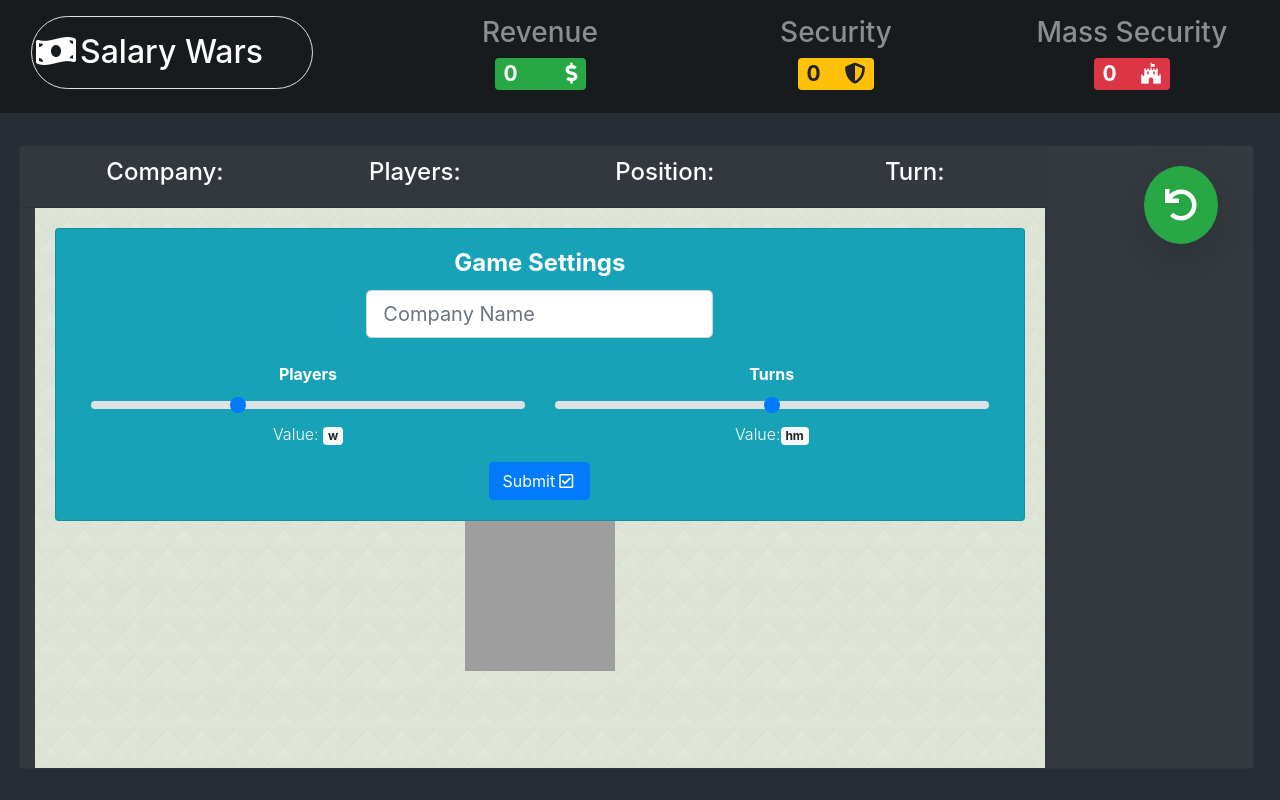
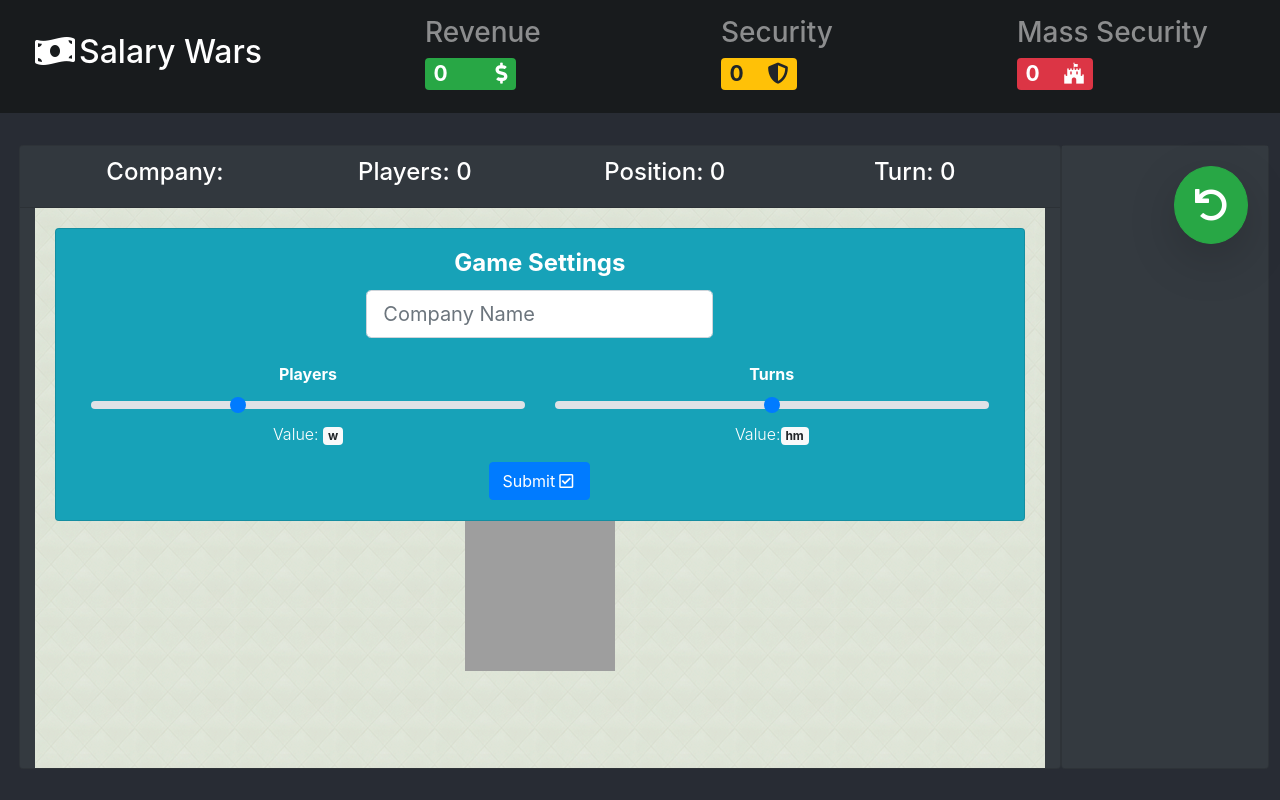
Before and after one commit to yiannis9/SalaryWars, a React (Create React App) app: page / in a window 1280 px wide. Built offline with nearby package versions, Linux system fonts and the light colour scheme; grey boxes are pictures that could not be loaded.

Commit message:
Minor Cleanup
Fixed sidebar position
reputation in state no longer needed(might add again later)
added all state values on reset
reset button now has tooltip
more will follow

```diff
--- a/src/App.js
+++ b/src/App.js
@@ -17,17 +17,15 @@ class App extends Component {
       myPos: 0,
       turn: 0,
       revenue: 0,
-      reputation: 0,
       security: 0,
       massSecurity: 0,
       incFactor: 1.5
     };
-
     this.gameStart = this.gameStart.bind(this);
     this.handleIncrement = this.handleIncrement.bind(this);
   }
 
-  gameStart = () => {
+  gameStart() {
     this.setState(state => ({
       gameStarted: !this.state.gameStarted,
       companyName: null,
@@ -39,11 +37,10 @@ class App extends Component {
       security: 0,
       massSecurity: 0
     }));
-  };
+  }
 
   handleIncrement() {
     this.setState({ revenue: this.state.revenue + 1 * this.state.incFactor });
-    console.log(this.state.revenue);
   }
 
   render() {
@@ -56,7 +53,13 @@ class App extends Component {
         ></Gamenav>
         {this.state.gameStarted ? (
           <div className="App-body text-white container-fluid my-3 mx-1 row">
-            <Game onIncrement={this.handleIncrement}></Game>
+            <Game
+              onIncrement={this.handleIncrement}
+              companyName={this.state.companyName}
+              turn={this.state.turn}
+              myPos={this.state.myPos}
+              players={this.state.players}
+            ></Game>
             <Sidebar onClick={this.gameStart}></Sidebar>
           </div>
         ) : (
--- a/src/Components/gameNav.jsx
+++ b/src/Components/gameNav.jsx
@@ -8,18 +8,18 @@ class Gamenav extends Component {
       <nav className="navbar navbar-expand-lg navbar-dark mx-auto row">
         {/* Navbar brand */}
         <div className="col-3 navbar-brand">
-          <h2 className="pl-1 pr-5 py-3 border rounded-pill">
+          <h2 className="pl-1 pr-5 py-3">
             <i className="fas fa-money-bill-wave pr-1"></i>
             Salary Wars
           </h2>
         </div>
         {/* Stats */}
         <div className="col-9">
-          <div className="row navbar-nav pl-5 align-items-center">
+          <div className="row navbar-nav pl-5">
             {/* Revenue */}
             <div className="col nav-item nav-link px-5 col">
-              <h3 className="row justify-content-center">Revenue</h3>
-              <h3 className="row justify-content-center">
+              <h3 className="row ">Revenue</h3>
+              <h3 className="row ">
                 <span className="badge badge-success badge-swing">
                   {this.props.revenue}
                   <i className="fas fa-dollar-sign pl-5"></i>
@@ -28,8 +28,8 @@ class Gamenav extends Component {
             </div>
             {/* Security */}
             <div className="col nav-item nav-link px-5 col">
-              <h3 className="row justify-content-center">Security</h3>
-              <h3 className="row justify-content-center">
+              <h3 className="row ">Security</h3>
+              <h3 className="row ">
                 <span className="badge badge-warning badge-swing">
                   {this.props.security}
                   <i className="fas fa-shield-alt pl-4"></i>
@@ -38,8 +38,8 @@ class Gamenav extends Component {
             </div>
             {/* Mass security */}
             <div className="col nav-item nav-link px-5 col ">
-              <h3 className="row justify-content-center">Mass Security</h3>
-              <h3 className="row justify-content-center">
+              <h3 className="row ">Mass Security</h3>
+              <h3 className="row ">
                 <span className="badge badge-danger badge-swing">
                   {this.props.massSecurity}
                   <i className="fab fa-fort-awesome pl-4"></i>
--- a/src/Components/sidebar.jsx
+++ b/src/Components/sidebar.jsx
@@ -3,14 +3,19 @@ import React, { Component } from "react";
 class Sidebar extends Component {
   render() {
     return (
-      <div className="col-2 card bg-dark mt-3 row">
+      <div className="col-2 card bg-dark mt-3">
+        <div className="row">
           <div className="bg-dark card-body col">
             <button
               onClick={this.props.onClick}
               className="float-right btn btn-success rounded-circle shadow-lg  restart"
+              data-toggle="tooltip"
+              data-placement="bottom"
+              title="Reset Game"
             >
               <i className="fas fa-undo fa-2x py-2 px-2 py-3"></i>
             </button>
+          </div>
         </div>
       </div>
     );
```
Lines whose indentation alone changed are shown as unchanged.
